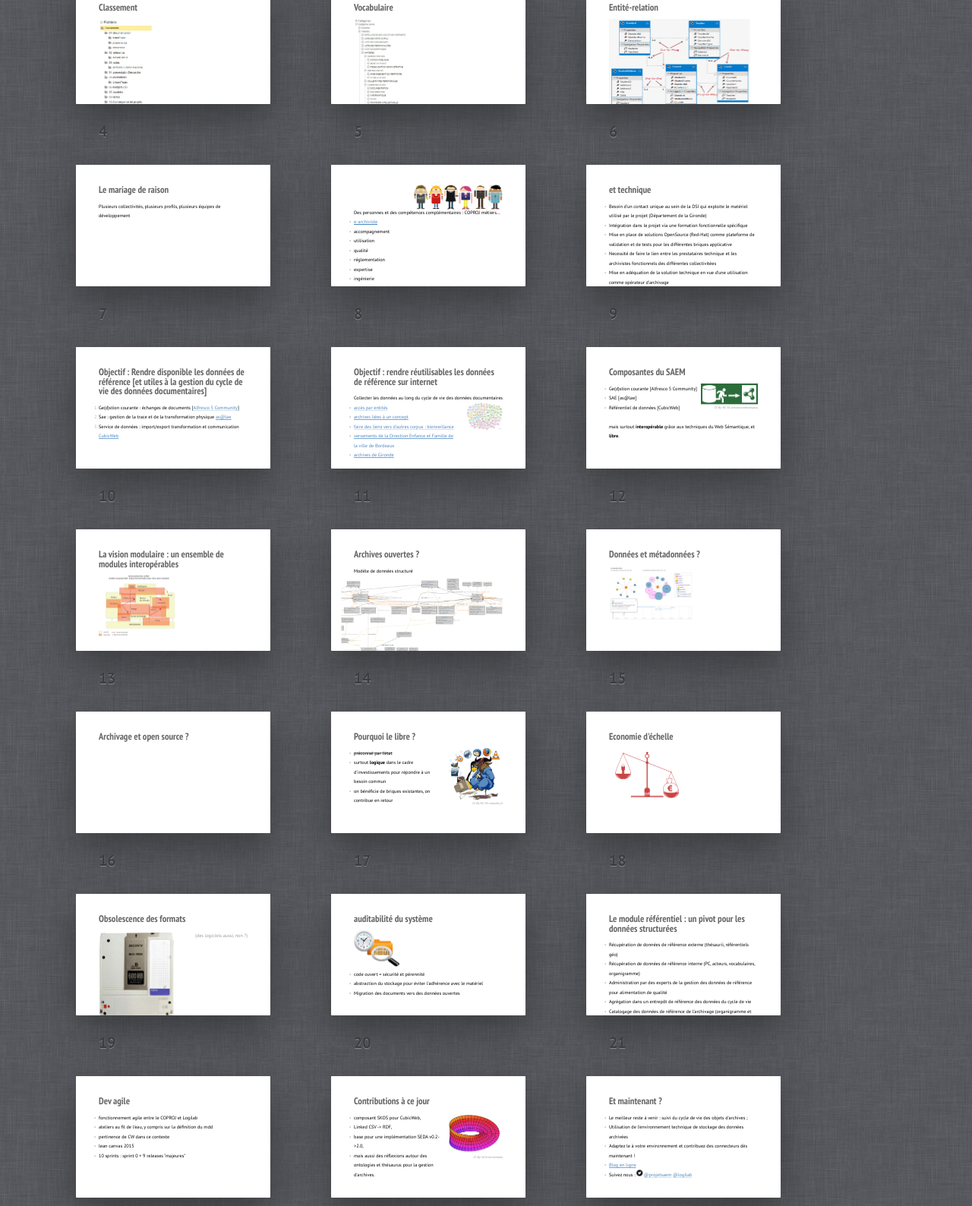
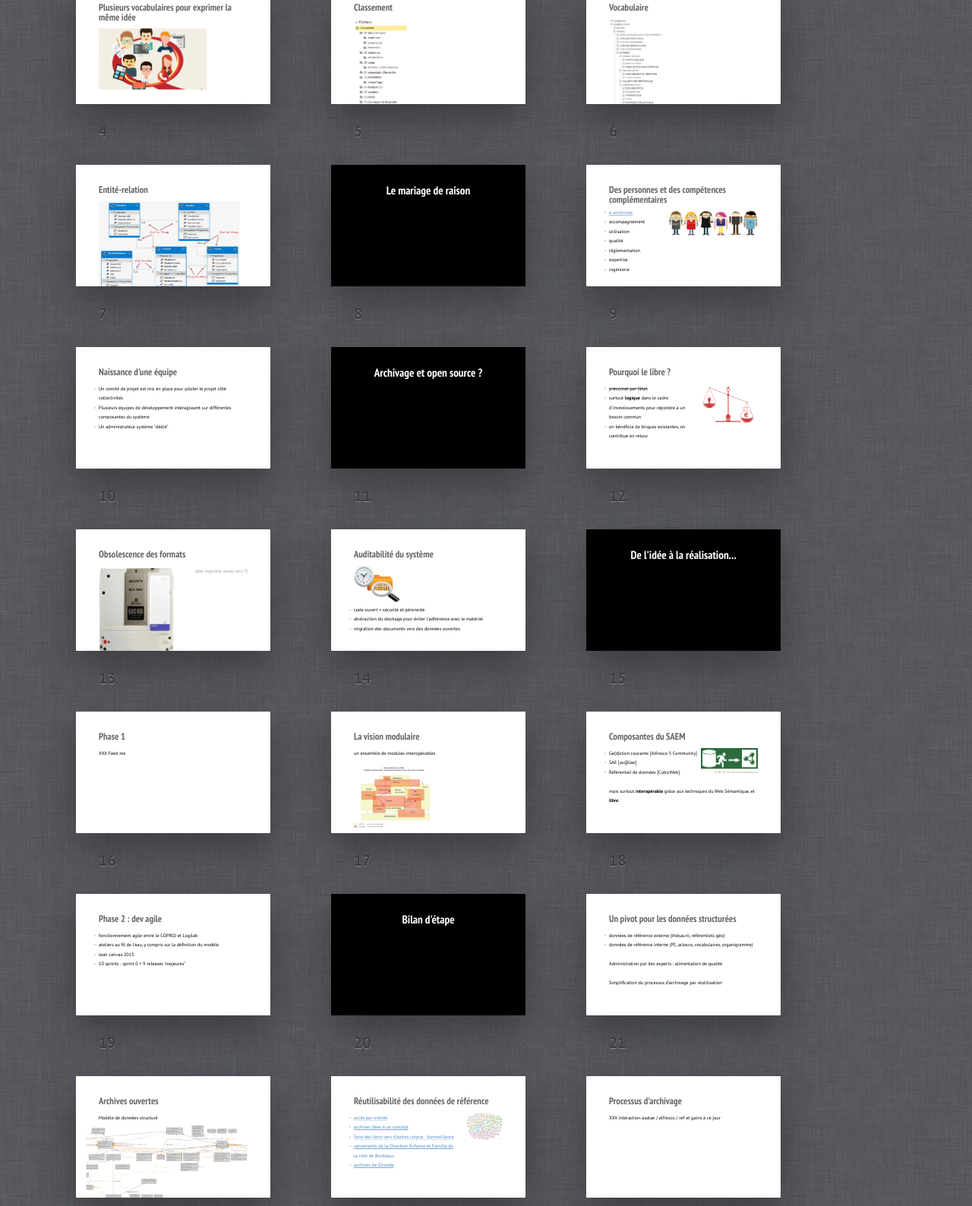
Before and after one commit to akakeronos/prezOSS, a plain HTML site: page index.html in a window 1280 px wide. Shown: the part 543-2131 px from the top of the page at 76% size. Drawn offline with Linux system fonts and the light colour scheme.

Commit message:
plan général

```diff
--- a/index.html
+++ b/index.html
@@ -38,6 +38,18 @@ ul.exemple li{
   font-size:20px;
   color:#999;
 }
+.part  {
+  background-color: #000 !important;
+}
+.part h2 {
+  color: #FFF !important;
+  font-size:60px;
+  text-align:center;
+}
+.part h3 {
+  color: #FFF !important;
+  text-align:center;
+}
 	  </style>
   </head>
   <body class="list">
@@ -53,9 +65,16 @@ ul.exemple li{
 	  <p>Sylvain Thénault (Scrum Master) <a href="http://twitter.com/sythenault">@sythenault</a></p>
 	  <p>Pierre-Etienne Cassagnau (Sys Admin Officer)</p>
         <img src="pictures/girondedepartement1.fw.png" style="float: left; margin-bottom: 20px;"/>
-		<img src="pictures/girondedepartement1.fw.png" style="float: left; margin-bottom: 20px;"/>
         <img src="pictures/logilab.svg" style="float: right;"/>
 	</div></section>
+
+
+	<section class="slide cover part">
+		<div>
+			<h2>Problématiques</h2>
+		</div>
+	</section>
+
 	<section class="slide">
 		<div>
 			<h2>Archivage et électronique : un mariage impossible ?</h2>
@@ -65,38 +84,45 @@ ul.exemple li{
 			</p>
 		</div>
 	</section>
+
 	<section class="slide">
 	  <div>
-		<h3>Plusieurs vocabulaires pour exprimer la même idée : besoin d'interface</h3>
-		<img src="pictures/partage2.png" alt="">
+		<h2>Plusieurs vocabulaires pour exprimer la même idée</h2>
+		<img src="pictures/partage2.png" />
 	  </div>
 	</section>
+
 	<section class="slide">
 	  <div>
 		<h2>Classement</h2>
-		<img src="pictures/PlanClassement.jpg" alt="">
+		<img src="pictures/PlanClassement.jpg" />
 	  </div>
 	</section>
+
 	<section class="slide">
 	  <div>
 	    <h2>Vocabulaire</h2>
-			<img src="pictures/Thesaurus.jpg" style="width: 40%; float: left;">
-			<img src="pictures/lod-datasets_2009-03-27_colored.png" style="float: right;">
+	    <img src="pictures/Thesaurus.jpg" style="width: 40%; float: left;"/>
+	    <img src="pictures/lod-datasets_2009-03-27_colored.png" style="float: right;"/>
 	  </div>
 	</section>
+
 	<section class="slide">
 		<div>
 			<h2>Entité-relation</h2>
 			<img src="pictures/entityrelation2.png">
 		</div>
 	</section>
+
+	<section class="slide part cover">
+	  <div>
+	    <h2>Le mariage de raison</h2>
+	  </div>
+	</section>
+
 	<section class="slide">
 	  <div>
-			<h2>Le mariage de raison</h2>
-			<h3>Plusieurs collectivités, plusieurs profils, plusieurs équipes de développement</h3>
-		</div>
-	</section>
-	<section class="slide">		<div style="position:absolute; bottom:0px;">
+		<h2>Des personnes et des compétences complémentaires</h2>
 		<img src="pictures/qualiticien.png" style="width: 78px; height: 130px; float: right;">
 		<img src="pictures/citoyen.png" style="width: 78px; height: 130px; float: right;">
 		<img src="pictures/documentation.png" style="width: 78px; height: 130px; float: right;">
@@ -105,7 +131,6 @@ ul.exemple li{
 		<img src="pictures/androidphilippe-f162992cead56f59e4e8ab3787ab1600.png" style="width: 78px; height: 130px;float: right;">
 		</div>
 		<div style="position:absolute; top:120px;">
-		<h3>Des personnes et des compétences complémentaires : COPROJ métiers...</h3>
 		<ul >
 				<li><a href="https://demo.logilab.fr/saem-test/11677?vid=owlabox">e-archiviste</a></li>
 				<li>accompagnement</li>
@@ -116,44 +141,77 @@ ul.exemple li{
 				<li>ingénierie</li>
 			</ul>
 		</div >
+	</section>
 
-	</section>
 	<section class="slide">
 	  <div>
-			<h2>et technique</h2>
+	    <h2>Naissance d'une équipe</h2>
           <ul>
-				<li>Besoin d'un contact unique au sein de la DSI qui exploite le matériel utilisé par le projet (Département de la Gironde)</li>
-			    <li>Intégration dans le projet via une formation fonctionnelle spécifique</li>
-			    <li>Mise en place de solutions OpenSource (Red-Hat) comme plateforme de validation et de tests pour les différentes briques applicative</li>
-				<li>Necessité de faire le lien entre les prestataires technique et les archivistes fonctionnels des différentes collectivitées</li>
-			    <li>Mise en adéquation de la solution technique en vue d'une utilisation comme opérateur d'archivage</li>
+            <li>Un comité de projet est mis en place pour piloter le projet côté collectivités</li>
+	      <li>Plusieurs équipes de développement intéragissent sur différentes composantes du système</li>
+	      <li>Un administrateur système "dédié"</li>
           </ul>
 	  </div>
 	</section>
+
+	<section class="slide part cover">
+	  <div>
+	    <h2>Archivage et open source ?</h2>
+	  </div>
+	</section>
+
+	<section class="slide"><div>
+	  <h2>Pourquoi le libre ?</h2>
+	  <ul style="width: 60%; float: left;">
+	    <li><strike>préconisé par l'état</strike></li>
+	    <li>surtout <b>logique</b> dans le cadre d'investissements pour répondre à un besoin commun</li>
+          <li>on bénéficie de briques existantes, on contribue en retour</li>
+	  </ul>
+	  <img src="pictures/ecoEchelleAnime.gif" style="float: left; width: 40%;"/>
+	</div></section>
+
 	<section class="slide">
 	<div>
-		<h2>Objectif : Rendre disponible les données de référence [et utiles à la gestion du cycle de vie des données documentaires]</h2>
-		<ol>
-			<li>Ge(d)stion courante : échanges de documents [<a href="http://www.alfresco.com">Alfresco 5 Community</a>]</li>
-			<li>Sae : gestion de la trace et de la transformation physique <a href="http://www.adullact.com/asalae">as@lae</a> </li>
-			<li>Service de données : import/export transformation et communication <a href="https://www.cubicweb.org/project/cubicweb-saem_ref">CubicWeb</a></li>
-		</ol>
+		<h2>Obsolescence des formats </h2>
+		<img src="pictures/525inchOptical_0.jpeg" alt="" style="float: left;">
+		<p class="note" style="float: right;">(des logiciels aussi, non ?)</p>
 	</div>
 	</section>
+
 	<section class="slide">
 		<div>
-	  <h2>Objectif : rendre réutilisables les données de référence sur internet</h2>
-          <h3>Collecter les données au long du cycle de vie des données documentaires</h3>
-            <ul style="width: 70%; float: left;">
-              <li><a href="https://demo.logilab.fr/saem-test/oai?verb=ListSets">accès par entités </a></li>
-              <li><a href="https://demo.logilab.fr/saem-test/oai?verb=GetRecord&amp;identifier=67717/T1-10">archives liées à un concept</a></li>
-              <li><a href="http://data.bnf.fr/12573796/bienveillance">faire des liens vers d'autres corpus : bienveillance</a></li>
-              <li><a href="https://demo.logilab.fr/saem-test/oai?verb=GetRecord&amp;identifier=saemref-test/000067040">versements de la Direction Enfance et Famille de la ville de Bordeaux</a> </li>
-              <li><a href="https://demo.logilab.fr/saem-test/oai?verb=GetRecord&amp;identifier=saemref-test/000013710">archives de Gironde</a> </li>
+			<h2>Auditabilité du système</h2>
+			<img src="pictures/audit.jpeg">
+			<ul>
+			<li>code ouvert = sécurité et pérennité</li>
+			<li>abstraction du stockage pour éviter l'adhérence avec le matériel </li>
+			<li>migration des documents vers des données ouvertes</li>
 			</ul>
-		  <img src="pictures/lod-datasets_2009-03-27_colored.png" style="float: right; width : 191px;"/>
 		</div>
 	</section>
+
+
+	<section class="slide part cover">
+	  <div>
+	    <h2>De l'idée à la réalisation...</h2>
+	  </div>
+	</section>
+
+	<section class="slide">
+	  <div>
+	    <h2>Phase 1</h2>
+          <p>XXX Feed me</p>
+	  </div>
+	</section>
+
+	<section class="slide">
+		<div>
+			<h2>La vision modulaire</h2>
+                  <p>un ensemble de modules interopérables</p>
+			<img src="pictures/visionModulaire.jpg" style="width: 400px;">
+		</div>
+	</section>
+
 	<section class="slide"><div>
 	  <h2>Composantes du SAEM</h2>
 	  <ul style="width: 60%; float: left;">
@@ -166,114 +224,132 @@ ul.exemple li{
         <div style="clear: both;"></div>
 	  <p>mais surtout <b>interopérable</b> grâce aux techniques du Web Sémantique, et <b>libre</b>.</p>
 	</div></section>
+
+	<section class="slide"><div>
+	  <h2>Phase 2 : dev agile</h2>
+	  <ul>
+	    <li>fonctionnement agile entre le COPROJ et Logilab</li>
+	    <li>ateliers au fil de l'eau, y compris sur la définition du modèle</li>
+	    <li>lean canvas 2015</li>
+	    <li>10 sprints : sprint 0 + 9 releases "majeures"</li>
+	  </ul>
+	</div></section>
+
+
+	<section class="slide part cover">
+	  <div>
+	    <h2>Bilan d'étape</h2>
+	  </div>
+	</section>
+
 	<section class="slide">
 	  <div>
-			<h2>La vision modulaire :  un ensemble de modules interopérables</h2>
-			<img src="pictures/visionModulaire.jpg" style="width: 400px;">
+	    <h2>Un pivot pour les données structurées</h2>
+	    <ul>
+		<li>données de référence externe (thésaurii, référentiels géo) </li>
+		<li>données de référence interne (PC, acteurs, vocabulaires, organigramme)</li>
+		<!-- <li>Agrégation dans un entrepôt de référence des données du cycle de vie</li>  -->
+		<!-- <li>Catalogage des données de référence de l’archivage (organigramme et acteurs, profils, vocabulaires)</li> -->
+	    </ul>
+		<p>Administration par des experts : alimentation de qualité</p>
+		<p>Simplification du processus d’archivage par réutilisation</p>
 	  </div>
 	</section>
+
 	<section class="slide">
 	  <div>
-			<h2>Archives ouvertes ? </h2>
+	    <h2>Archives ouvertes</h2>
 	    <div style="float : left; width : 40%;">
 		Modèle de données structuré
 	    </div>
 	    <div style="float : right;">
-			<img src="pictures/dataModel.png" alt="" style="width: 850px;">
+		<img src="pictures/dataModel.png" alt="" style="width: 850px;"/>
 	    </div>
 	  </div>
 	</section>
 
 	<section class="slide">
 	<div>
-			<h2>Données et métadonnées ?</h2>
-			<img src="pictures/contextualisation.jpeg" alt="">
+	  <h2>Réutilisabilité des données de référence</h2>
+            <ul style="width: 70%; float: left;">
+              <li><a href="https://demo.logilab.fr/saem-test/oai?verb=ListSets">accès par entités </a></li>
+              <li><a href="https://demo.logilab.fr/saem-test/oai?verb=GetRecord&amp;identifier=67717/T1-10">archives liées à un concept</a></li>
+              <li><a href="http://data.bnf.fr/12573796/bienveillance">faire des liens vers d'autres corpus : bienveillance</a></li>
+              <li><a href="https://demo.logilab.fr/saem-test/oai?verb=GetRecord&amp;identifier=saemref-test/000067040">versements de la Direction Enfance et Famille de la ville de Bordeaux</a> </li>
+              <li><a href="https://demo.logilab.fr/saem-test/oai?verb=GetRecord&amp;identifier=saemref-test/000013710">archives de Gironde</a> </li>
+            </ul>
+		<img src="pictures/lod-datasets_2009-03-27_colored.png" style="float: right; width : 191px;"/>
       </div>
 	</section>
+
 	<section class="slide">
 	  <div>
-			<h2>Archivage et open source ?</h2>
+	    <h2>Processus d'archivage</h2>
+	    <p>XXX intéraction asalae / alfresco / ref et gains à ce jour
+	    </p>
 	  </div>
 	</section>
-		<section class="slide"><div>
-	  <h2>Pourquoi le libre ?</h2>
-	  <ul style="width: 60%; float: left;">
-	    <li><strike>préconisé par l'état</strike></li>
-	    <li>surtout <b>logique</b> dans le cadre d'investissements pour répondre à un besoin commun</li>
-          <li>on bénéficie de briques existantes, on contribue en retour</li>
-	  </ul>
-        <img src="pictures/logicielslibres.png" style="float: right;"/>
-        <p class="legend">CC-By-NC-SA netpublic.fr</p>
-	</div></section>
+
 	<section class="slide">
 	  <div>
-			<h2>Economie d'échelle</h2>
-			<img src="pictures/ecoEchelleAnime.gif" alt="">
-		</div>
-	</section>
-	<section class="slide">
-	<div>
-		<h2>Obsolescence des formats </h2>
-		<img src="pictures/525inchOptical_0.jpeg" alt="" style="float: left;">
-		<p class="note" style="float: right;">(des logiciels aussi, non ?)</p>
-	</div>
-	</section>
-	<section class="slide">
-		<div>
-			<h2>auditabilité du système</h2>
-			<img src="pictures/audit.jpeg">
+	    <h2>Plateforme technique opérationnelle</h2>
 	    <ul>
-			<li>code ouvert = sécurité et pérennité</li>
-			<li>abstraction du stockage pour éviter l'adhérence avec le matériel </li>
-			<li>Migration des documents vers des données ouvertes</li>
+		<li>Mise en adéquation de la solution technique en vue d'une utilisation comme opérateur d'archivage</li>
+		<li>Nécessité de faire le lien entre les prestataires technique et les archivistes fonctionnels des différentes collectivitées</li>
+		<li>Un contact unique au sein de la DSI qui exploite le matériel utilisé par le projet (Département de la Gironde)</li>
+		<!-- <li>Intégration dans le projet via une formation fonctionnelle spécifique</li> -->
+		<li>Solutions OpenSource (Red-Hat) comme plateforme de validation et de tests pour les différentes briques applicative</li>
 	    </ul>
 	  </div>
 	</section>
-	<section class="slide">
-		<div>
-			<h2>Le module référentiel : un pivot pour les données structurées</h2>
-			<ul>
-				<li>Récupération de données de référence externe (thésaurii, référentiels géo) </li>
-			    <li>Récupération de données de référence interne (PC, acteurs, vocabulaires, organigramme)</li>
-			    <li>Administration par des experts de la gestion des données de référence pour alimentation de qualité</li>
-			    <li>Agrégation dans un entrepôt de référence des données du cycle de vie</li>
-			    <li>Catalogage des données de référence de l’archivage (organigramme et acteurs, profils, vocabulaires)</li>
-			    <li>Simplification du processus d’archivage par réutilisation</li>
-			</ul>
-		</div>
-	</section>
-	<section class="slide"><div>
-		<h2>Dev agile</h2>
-		<ul>
-			<li>fonctionnement agile entre le COPROJ et Logilab</li>
-			<li>ateliers au fil de l'eau, y compris sur la définition du mdd</li>
-			<li>pertinence de CW dans ce contexte</li>
-			<li>lean canvas 2015</li>
-			<li>10 sprints : sprint 0 + 9 releases "majeures"</li>
-		</ul>
-	</div></section>
+
 	<section class="slide"><div>
 	  <h2>Contributions à ce jour</h2>
 	  <ul style="width: 60%; float: left;">
 	    <li>composant SKOS pour CubicWeb,</li>
 	    <li>Linked CSV -> RDF,</li>
 	    <li>base pour une implémentation SEDA v0.2->2.0,</li>
+	    <li>XXX contrib asalae / alfresco</li>
 	    <li>mais aussi des réflexions autour des ontologies et thésaurus pour la gestion d'archives.</li>
 	  </ul>
         <img src="pictures/Moebius_strip.png" style="float: right;"/>
         <p class="legend">CC-By-SA Krishnavedala</p>
 	</div></section>
 
+	<!-- <section class="slide"> -->
+	<!-- 	<div> -->
+	<!-- 		<h2>Données et métadonnées ?</h2> -->
+	<!-- 		<img src="pictures/contextualisation.jpeg" /> -->
+	<!-- 	</div> -->
+	<!-- </section> -->
+
+	<section class="slide part cover">
+	  <div>
+	    <h2>Et maintenant ?</h2>
+	  </div>
+	</section>
+
 	<section class="slide"><div>
-	  <h2>Et maintenant ?</h2>
+	  <h2>Bâtir sur ce socle...</h2>
 	  <ul>
-	    <li>Le meilleur reste à venir : suivi du cycle de vie des objets d'archives ;</li>
-		<li>Utilisation de l'environnement technique de stockage des données archivées</li>
+	    <li>Le meilleur reste à venir : alimentation du référentiel avec les données issues du
+	    cycle de vie des objets d'archives ;</li>
+	    <li>Utilisation de l'environnement technique de stockage des données archivées ; XXX</li>
+	    <li>Plus de connecteurs !</li>
+	  </ul>
+	</div></section>
+
+	<section class="slide"><div>
+	  <h2>Avec vous ?</h2>
+	  <ul>
+          <!-- <li><a href="https://www.cubicweb.org/project/cubicweb-saem_ref">CubicWeb</a></li> -->
 	    <li>Adaptez le à votre environnement et contribuez des connecteurs dès maintenant !</li>
 		<li><a href="http://saem.e-bordeaux.org">Blog en ligne </a></li>
 	    <li>Suivez nous : <img src="pictures/twitter.png"/> <a href="http://twitter.com/projetsaem">@projetsaem</a>  <a href="http://twitter.com/logilab">@logilab</a></li>
 	  </ul>
+        <p>Merci !</p>
 	</div></section>
+
 
 	<div class="progress"></div>
 	<script src="shower/shower.min.js"></script>
```
Lines whose indentation alone changed are shown as unchanged.
